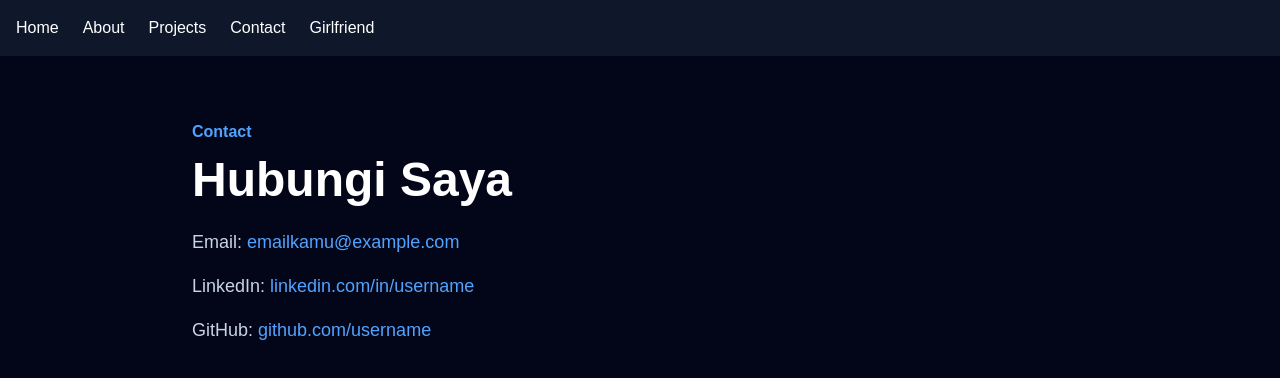
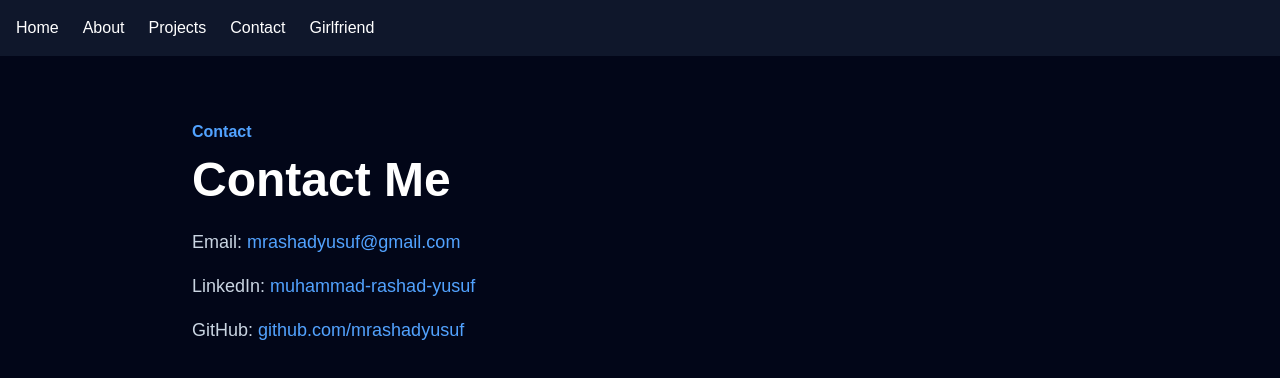
Before and after one commit to mrashadyusuf/my-app, a Next.js app: page /contact in a window 1280 px wide. Shown: the top 378 px of the page. Built offline with nearby package versions, Linux system fonts and the light colour scheme.

Commit message:
update page data

```diff
--- a/app/about/page.tsx
+++ b/app/about/page.tsx
@@ -5,13 +5,14 @@ export default function AboutPage() {
         <p className="text-blue-400 font-semibold mb-3">About Me</p>
 
         <h1 className="text-4xl md:text-5xl font-bold mb-6">
-          Tentang Saya
+          About Me
         </h1>
 
         <p className="text-lg text-slate-300 leading-relaxed">
-          Saya memiliki pengalaman di Next.js, NestJS, Spring Boot, dan FastAPI.
-          Saya tertarik dalam pengembangan aplikasi web modern, backend service,
-          API integration, dan deployment aplikasi.
+            A skilled Full-stack Programmer with expertise in VueJS, FastAPI, Spring Boot, And Angular seeking to
+            contribute to innovative web-based solutions by leveraging strong problem-solving abilities and a passion for
+            delivering scalable and efficient applications. Eager to join a dynamic team where I can enhance my skills in
+            web developer, cloud computing, data visualization, and DevOps.
         </p>
       </div>
     </section>
--- a/app/contact/page.tsx
+++ b/app/contact/page.tsx
@@ -5,39 +5,39 @@ export default function ContactPage() {
         <p className="text-blue-400 font-semibold mb-3">Contact</p>
 
         <h1 className="text-4xl md:text-5xl font-bold mb-6">
-          Hubungi Saya
+          Contact Me
         </h1>
 
         <div className="space-y-4 text-lg text-slate-300">
           <p>
             Email:{" "}
             <a
-              href="mailto:emailkamu@example.com"
+              href="mailto:mrashadyusuf@gmail.com"
               className="text-blue-400 hover:underline"
             >
-              emailkamu@example.com
+              mrashadyusuf@gmail.com
             </a>
           </p>
 
           <p>
             LinkedIn:{" "}
             <a
-              href="https://linkedin.com/in/username"
+              href="https://linkedin.com/in/muhammad-rashad-yusuf"
               target="_blank"
               className="text-blue-400 hover:underline"
             >
-              linkedin.com/in/username
+              muhammad-rashad-yusuf
             </a>
           </p>
 
           <p>
             GitHub:{" "}
             <a
-              href="https://github.com/username"
+              href="https://github.com/mrashadyusuf"
               target="_blank"
               className="text-blue-400 hover:underline"
             >
-              github.com/username
+              github.com/mrashadyusuf
             </a>
           </p>
         </div>
--- a/app/page.tsx
+++ b/app/page.tsx
@@ -5,11 +5,11 @@ export default function Home() {
         <p className="text-blue-400 font-semibold mb-3">Welcome</p>
 
         <h1 className="text-4xl md:text-6xl font-bold mb-6">
-          Portofolio Saya
+          My Portfolio
         </h1>
 
         <p className="text-lg text-slate-300 leading-relaxed">
-          Halo, saya Rashad. Saya Fullstack Developer.
+          Halo, My name is Rashad. I am a Fullstack Developer.
         </p>
       </div>
     </section>
--- a/app/projects/page.tsx
+++ b/app/projects/page.tsx
@@ -24,15 +24,20 @@ export default function ProjectsPage() {
          "Sistem rekomendasi pemesanan barang menggunakan Apriori dan Random Forest.",
       tech: "Python • FastAPI • Scikit-Learn",
    },
+   {
+      title: "XL Microservice App",
+      description:
+         "Melakukan bug fixing dan penambahan fitur pada aplikasi microservice XL, seperti menambahkan validasi, memperbaiki null handling, serta meningkatkan stabilitas API.",
+      tech: "Spring Boot • Golang • Microservices",
+   },
    ];
-
   return (
     <section className="min-h-screen bg-slate-950 text-white px-8 py-16">
       <div className="max-w-6xl mx-auto">
         <p className="text-blue-400 font-semibold mb-3">Projects</p>
 
         <h1 className="text-4xl md:text-5xl font-bold mb-10">
-          Project Saya
+          My Projet
         </h1>
 
         <div className="grid md:grid-cols-2 gap-6">
```
Lines whose indentation alone changed are shown as unchanged.
